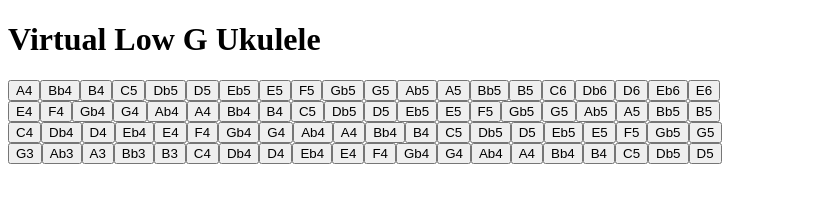
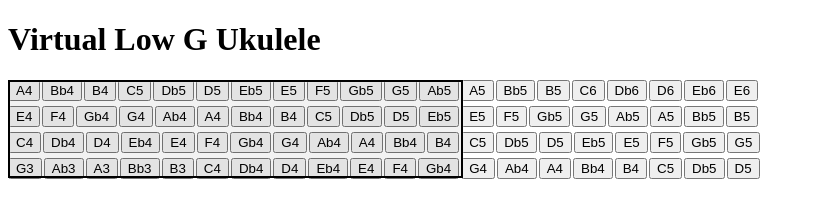
Before and after one commit to nush-a/virtual-ukulele, a plain HTML site: page index.html in a window 1280 px wide. Both pictures are taken after a click on the button "C6". Shown: the whole page, without its empty margins (0-815 px from the left). Drawn offline with Linux system fonts and the light colour scheme; no server answers.

Commit message:
Keyboard input added
Buttons are now controllable via keyboard input. A UI with a scroll window was created to facilitate this. 12 buttons are mapped to 12 keyboard keys on the 4 rows of the keyboard. Scrolling the window shifts which buttons are mapped to the keyboard keys.

```diff
--- a/index.html
+++ b/index.html
@@ -6,7 +6,7 @@
   <body>
     <h1>Virtual Low G Ukulele</h1>
     <div id="ukulele"></div>
-
+    <div id="windowOverlay"></div>
     <script src="ukulele.js"></script>
   </body>
 </html>
--- a/ukulele.js
+++ b/ukulele.js
@@ -1,20 +1,5 @@
 const audioCtx = new (window.AudioContext || window.webkitAudioContext)()
 
-function playNote(stringLabel, note, technique) {
-  const filePath = `samples/${stringLabel}_${note}_${technique}.mp3`
-
-  // Fetch the audio file
-  fetch(filePath)
-    .then((response) => response.arrayBuffer()) // get raw data
-    .then((arrayBuffer) => audioCtx.decodeAudioData(arrayBuffer)) // decode MP3 into audio buffer
-    .then((audioBuffer) => {
-      const source = audioCtx.createBufferSource() // create a playback source
-      source.buffer = audioBuffer
-      source.connect(audioCtx.destination) // connect to speakers
-      source.start() // play immediately
-    })
-    .catch((err) => console.error("Error loading audio:", err))
-}
 const ukuleleData = [
   {
     string: "S1",
@@ -122,19 +107,147 @@ const ukuleleData = [
   },
 ]
 
+// each row of keys, will map to one row of ukulele notes
+const keyRows = [
+  ["1", "2", "3", "4", "5", "6", "7", "8", "9", "0", "-", "="],
+  ["q", "w", "e", "r", "t", "y", "u", "i", "o", "p", "[", "]"],
+  ["a", "s", "d", "f", "g", "h", "j", "k", "l", ";", "'"],
+  ["z", "x", "c", "v", "b", "n", "m", ",", ".", "/"],
+]
+
+let windowStart = 0
+const windowSize = 12
+const buttonGrid = [] // 2D array to store all buttons
 const ukuleleDiv = document.getElementById("ukulele")
 
 for (let stringData of ukuleleData) {
-  const stringRow = document.createElement("div") // create a row for this string
+  //loops through each string
+  const stringRow = document.createElement("div") //creates a visual html container for this string
+  stringRow.style.marginBottom = "5px"
+  const rowButtons = [] //logical container of button data for this row
 
   for (let note of stringData.notes) {
-    const button = document.createElement("button") // create a button for each note
-    button.textContent = note // display note name
-    button.addEventListener("click", () =>
-      playNote(stringData.string, note, stringData.technique),
-    )
-    stringRow.appendChild(button) // add the button to the row
+    //loops through each note in string
+    const button = document.createElement("button") //creates a new button element in memory
+    button.textContent = note //displays note name
+    button.style.marginRight = "2px"
+    // Add click listener to play the note
+    button.addEventListener("click", function () {
+      // Resume audio context if suspended
+      playNote(stringData.string, note, stringData.technique)
+    })
+    rowButtons.push(button) //adds the button to rowButtons array
+    stringRow.appendChild(button) //visually adds button to screen
   }
 
-  ukuleleDiv.appendChild(stringRow) // add the row to the main container
+  buttonGrid.push(rowButtons) //ads this rows button array into the main buttonGrid
+  ukuleleDiv.appendChild(stringRow) //adds the whole row to the page visibly
 }
+
+const overlay = document.createElement("div")
+overlay.style.position = "absolute"
+overlay.style.border = "2px solid black"
+overlay.style.pointerEvents = "auto" // so mouse events register
+overlay.style.height = "30px" // adjust to cover buttons
+overlay.style.top = ukuleleDiv.offsetTop + "px"
+overlay.style.backgroundColor = "rgba(0,0,0,0.05)" // slight tint for visibility
+document.body.appendChild(overlay)
+
+function playNote(stringLabel, note, technique) {
+  // resume AudioContext if suspended
+  if (audioCtx.state === "suspended") {
+    audioCtx.resume()
+  }
+  const filePath = `samples/${stringLabel}_${note}_${technique}.mp3`
+
+  // Fetch the audio file
+  fetch(filePath)
+    .then((response) => response.arrayBuffer()) // get raw data
+    .then((arrayBuffer) => audioCtx.decodeAudioData(arrayBuffer)) // decode MP3 into audio buffer
+    .then((audioBuffer) => {
+      const source = audioCtx.createBufferSource() // create a playback source
+      source.buffer = audioBuffer
+      source.connect(audioCtx.destination) // connect to speakers
+      source.start() // play immediately
+    })
+    .catch((err) => console.error("Error loading audio:", err))
+}
+
+function updateOverlay() {
+  const firstButton = buttonGrid[0][windowStart]
+  const lastButton = buttonGrid[0][windowStart + windowSize - 1]
+  overlay.style.left = firstButton.offsetLeft + "px"
+  overlay.style.width =
+    lastButton.offsetLeft +
+    lastButton.offsetWidth -
+    firstButton.offsetLeft +
+    "px"
+  overlay.style.top = ukuleleDiv.offsetTop + "px"
+  overlay.style.height = firstButton.offsetHeight * 4 + 10 + "px" // cover all 4 strings
+}
+
+function handleKeyPress(event) {
+  const key = event.key.toLowerCase()
+
+  for (let rowIndex = 0; rowIndex < keyRows.length; rowIndex++) {
+    //Loops through each keyboard row (4 total).
+    const keyIndex = keyRows[rowIndex].indexOf(key) //Looks for the pressed key inside the current row.
+
+    if (keyIndex !== -1) {
+      const stringData = ukuleleData[rowIndex] //Matches the keyboard row to a ukulele string
+
+      const visibleNotes = stringData.notes.slice(
+        windowStart,
+        windowStart + windowSize,
+      )
+
+      const note = visibleNotes[keyIndex]
+
+      if (note) {
+        playNote(stringData.string, note, stringData.technique)
+      }
+    }
+  }
+}
+
+document.addEventListener("keydown", handleKeyPress) //Adds a global listener for keyboard input.
+
+let isDragging = false //tracks whether user is currently dragging mouse
+let startX = 0 //stores x position where drag started
+
+document.addEventListener("mousedown", (e) => {
+  if (e.target === overlay || e.target.closest("#ukulele")) {
+    // Start dragging only if you clicked on the overlay or on the buttons
+    isDragging = true
+    startX = e.clientX
+  }
+}) //listens for when mouse is pressed
+
+document.addEventListener("mouseup", () => {
+  isDragging = false
+}) //listens for when mouse is released
+
+document.addEventListener("mousemove", (e) => {
+  if (!isDragging) return //only proceeds if user is currently dragging
+
+  const dx = e.clientX - startX // change in x position of the mouse
+
+  if (Math.abs(dx) > 10) {
+    // sensitivity threshold, prevents accidental movements
+    if (dx > 0) {
+      // drag right → show later notes → move window right
+      windowStart = Math.min(
+        ukuleleData[0].notes.length - windowSize,
+        windowStart + 1,
+      )
+    } else {
+      // drag left → show earlier notes → move window left
+      windowStart = Math.max(0, windowStart - 1)
+    }
+
+    startX = e.clientX //resests startX to current mouse pos for nxt movement calc
+    updateOverlay() //calls function to update which buttons are outlined after window moved
+  }
+})
+
+updateOverlay()
```
